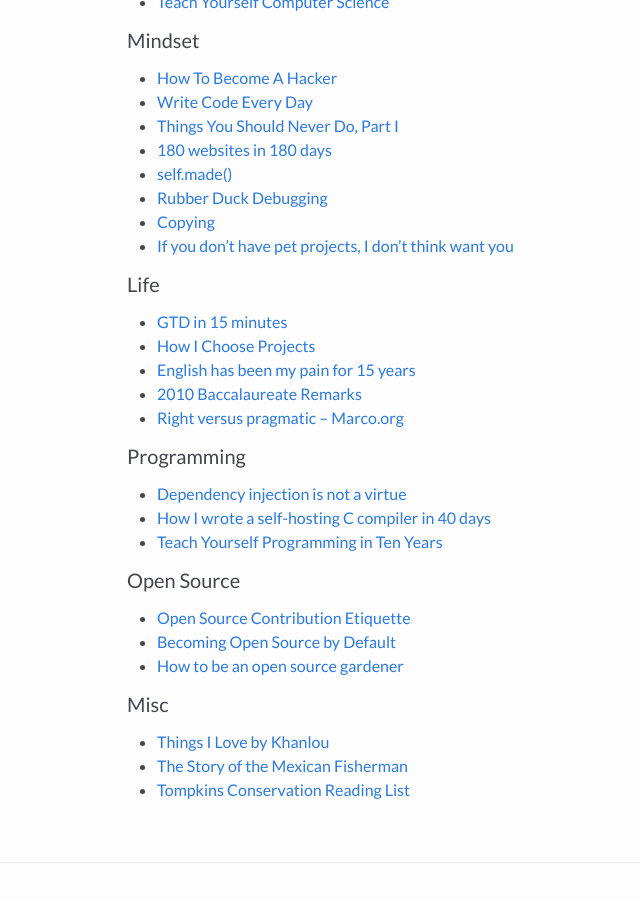
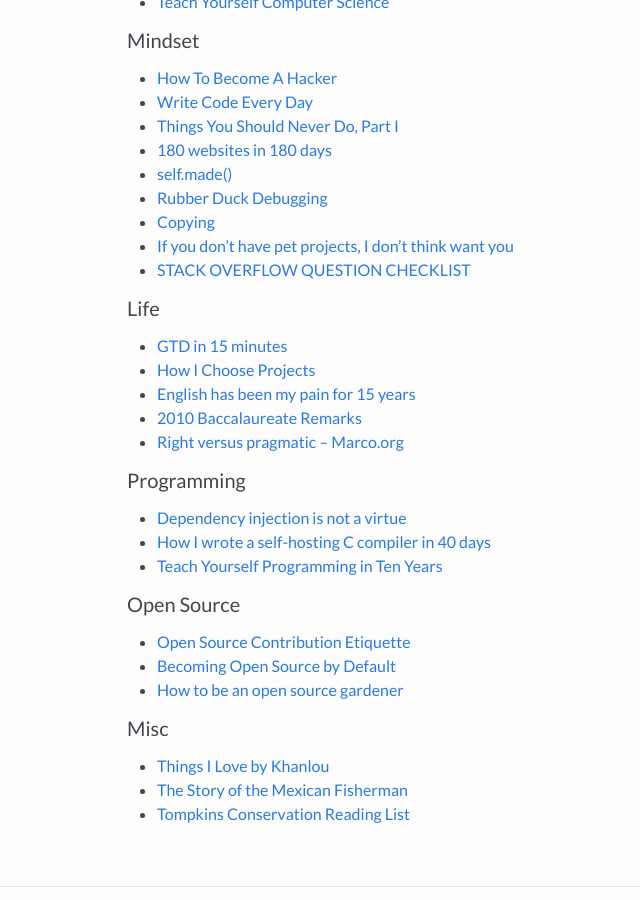
Before and after one commit to pixyzehn/pixyzehn.com, a Jekyll site: the page built from pages/links.md, in a window 1280 px wide and 900 px high, scrolled down 688 px. Shown: the whole window, without its empty margins (173-813 px from the left). Built offline with Jekyll 4.4.1, drawn with Linux system fonts in a browser that asks for light colours.

Commit message:
Update links

```diff
--- a/pages/links.md
+++ b/pages/links.md
@@ -38,6 +38,7 @@ To be added...
 - [Rubber Duck Debugging](https://rubberduckdebugging.com)
 - [Copying](http://robnapier.net/copying)
 - [If you don’t have pet projects, I don’t think want you](https://ayende.com/blog/90113/if-you-dont-have-pet-projects-i-dont-think-i-want-you)
+- [STACK OVERFLOW QUESTION CHECKLIST](http://tinyurl.com/stack-checklist)
 
 #### Life
 - [GTD in 15 minutes](https://hamberg.no/gtd/)
```
